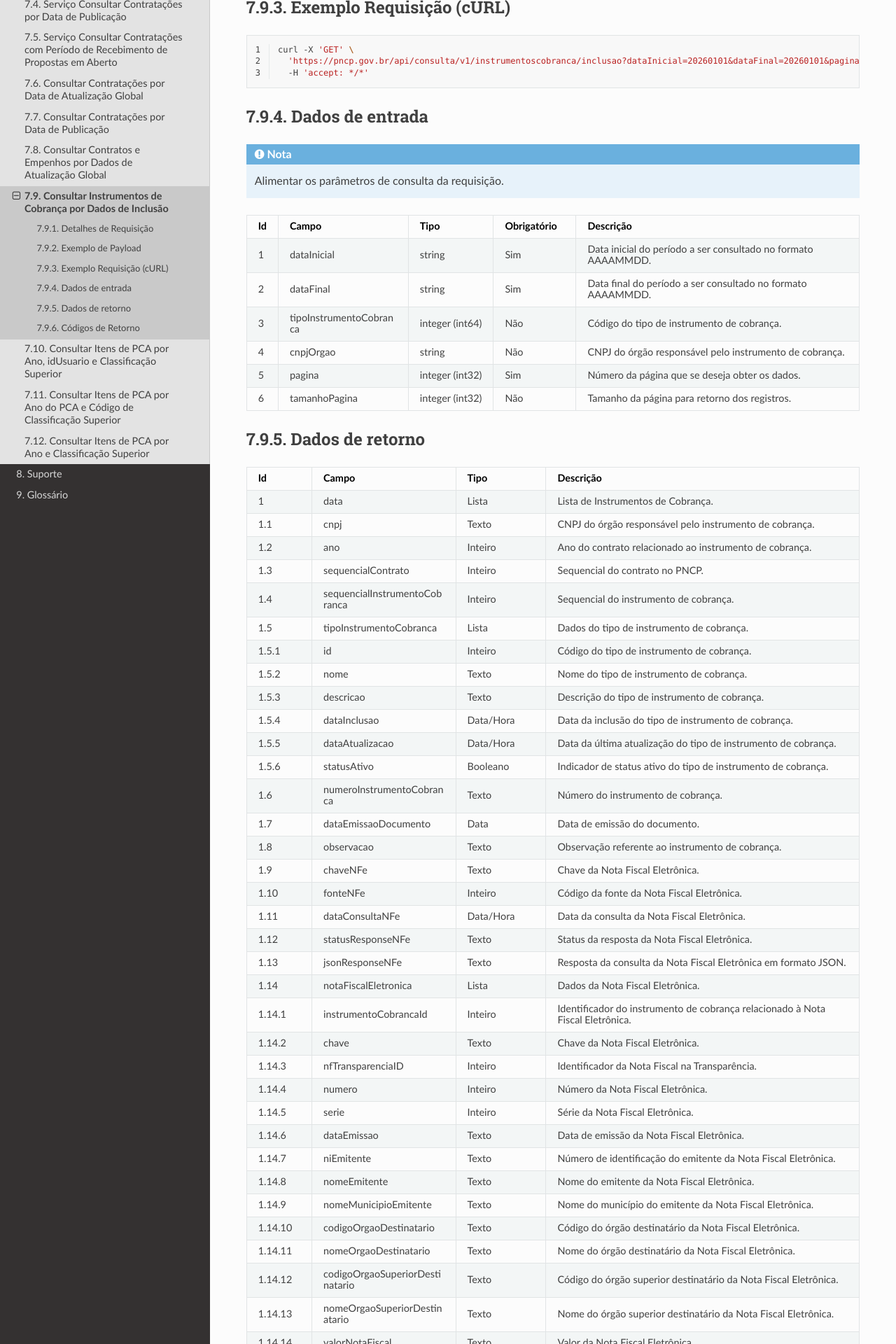
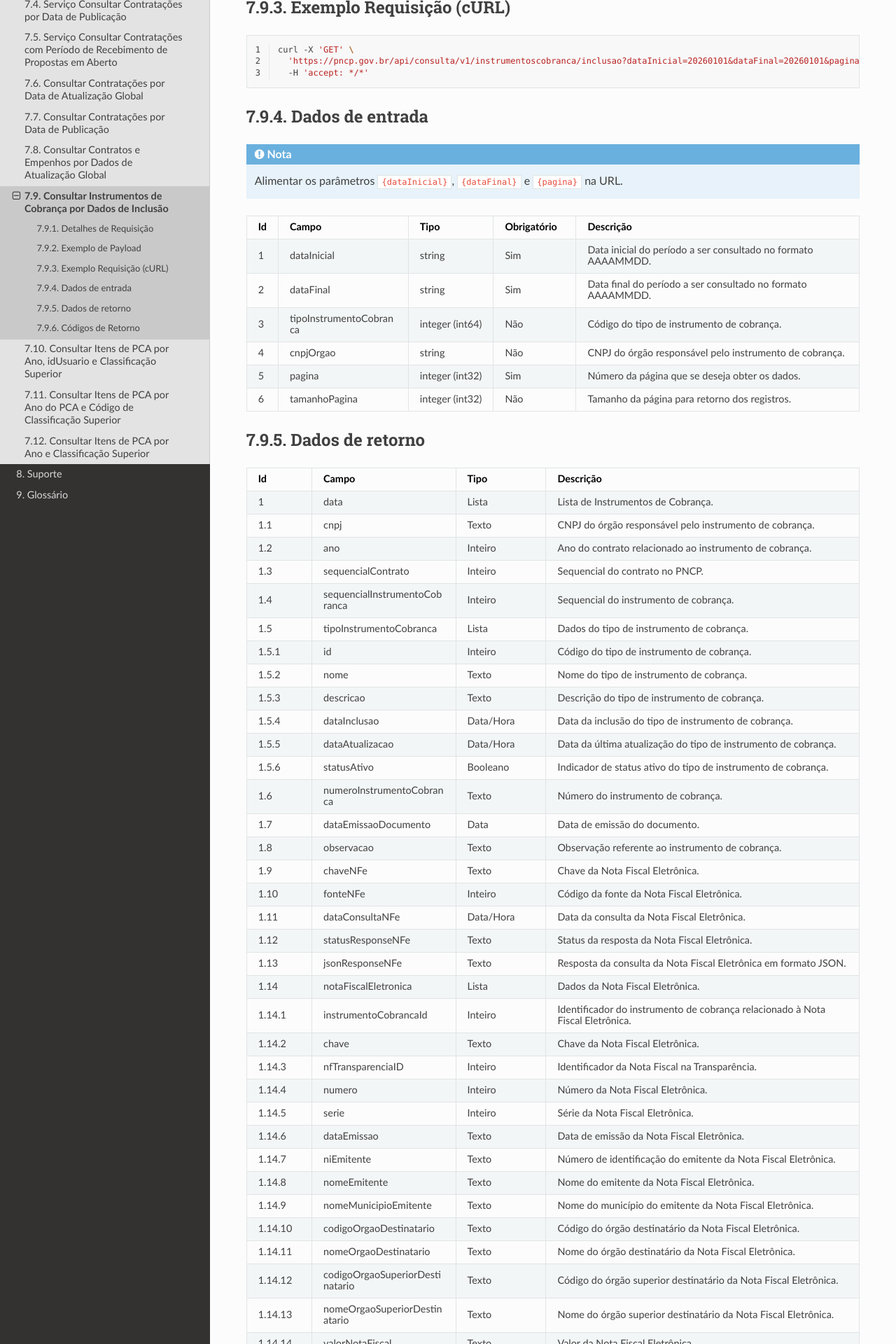
Before and after one commit to sofiaestrelab/Manual-de-Consulta-do-PNCP, a Sphinx documentation site: the page built from docs/source/catalogo_de_servicos/consultar_instrumentos_de_cobranca_por_dados_de_inclusao.rst, in a window 1280 px wide. Shown: the part 484-2404 px from the top of the page at 70% size. Built offline with Sphinx 7.4.7 and the Read the Docs theme 3.1.0, drawn with Linux system fonts in a browser that asks for light colours.

Commit message:
Update documentation for consultar instrumentos de cobrança

```diff
--- a/docs/source/catalogo_de_servicos/consultar_instrumentos_de_cobranca_por_dados_de_inclusao.rst
+++ b/docs/source/catalogo_de_servicos/consultar_instrumentos_de_cobranca_por_dados_de_inclusao.rst
@@ -40,7 +40,7 @@ Dados de entrada
 
 .. note::
 
-   Alimentar os parâmetros de consulta da requisição.
+   Alimentar os parâmetros ``{dataInicial}``, ``{dataFinal}`` e ``{pagina}`` na URL.
 
 .. list-table::
    :width: 100%
```
